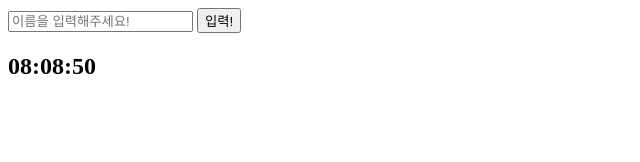
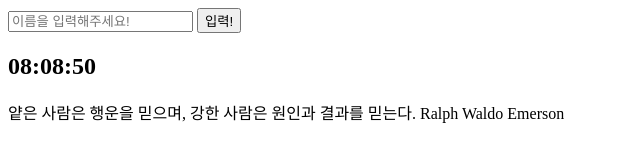
Before and after one commit to jsky119/todo-app, a plain HTML site: page index.html in a window 1280 px wide. Shown: the whole page, without its empty margins (0-640 px from the left). Drawn offline with Linux system fonts and the light colour scheme.

Commit message:
Feat: Create quotes.js

```diff
--- a/index.html
+++ b/index.html
@@ -19,7 +19,12 @@
     </form>
     <h2 id="clock">00:00</h2>
     <h1 class="hidden" id="greeting"></h1>
+    <div id="quote">
+      <span></span>
+      <span></span>
+    </div>
     <script src="js/greetings.js"></script>
     <script src="js/clock.js"></script>
+    <script src="js/quotes.js"></script>
   </body>
 </html>
--- /dev/null
+++ b/js/quotes.js
@@ -0,0 +1,52 @@
+const quotes = [
+  {
+    quote:
+      "절대 어제를 후회하지 마라. 인생은 오늘의  내 안에 있고 내일은 스스로 만드는것이다.",
+    author: "L. Ron Hubbard",
+  },
+  {
+    quote: "오랫동안 꿈을 그리는 사람은 마침내 그 꿈을 닮아 간다.",
+    author: "Andre Malraux",
+  },
+  {
+    quote: "평생 살 것처럼 꿈을 꾸어라 그리고 내일 죽을 것처럼 오늘을 살아라.",
+    author: "James Byron Dean",
+  },
+  {
+    quote:
+      "성공으로 가는 엘리베이터는 고장입니다. 당신은 계단을 이용해야만 합니다. 한계단 한계단씩.",
+    author: "Joe Girard",
+  },
+  {
+    quote: "실패는 잊어라 그러나 그것이 준 교훈은 절대 잊으면 안된다.",
+    author: "Herbert Spencer Gasser",
+  },
+  {
+    quote: "인생에 뜻을 세우는데 있어 늦은 때라곤 없다.",
+    author: "James Baldwin",
+  },
+  {
+    quote: "내 비장의 무기는 아직 손안에 있다. 그것은 희망이다.",
+    author: "Charles Louis Napoléon Bonaparte",
+  },
+  {
+    quote: "작은 기회로 부터 종종 위대한 업적이 시작된다.",
+    author: "Demosthenes",
+  },
+  {
+    quote: "꿈을 계속 간직하고 있으면 반드시 실현할 때가 온다.",
+    author: "Johann Wolfgang von Goethe",
+  },
+  {
+    quote: "얕은 사람은 행운을 믿으며, 강한 사람은 원인과 결과를 믿는다.",
+    author: "Ralph Waldo Emerson",
+  },
+];
+
+const quote = document.querySelector("#quote span:first-child");
+const author = document.querySelector("#quote span:last-child");
+
+const todaysQuote = quotes[Math.floor(Math.random() * quotes.length)];
+
+quote.innerText = todaysQuote.quote;
+author.innerText = todaysQuote.author;
```
